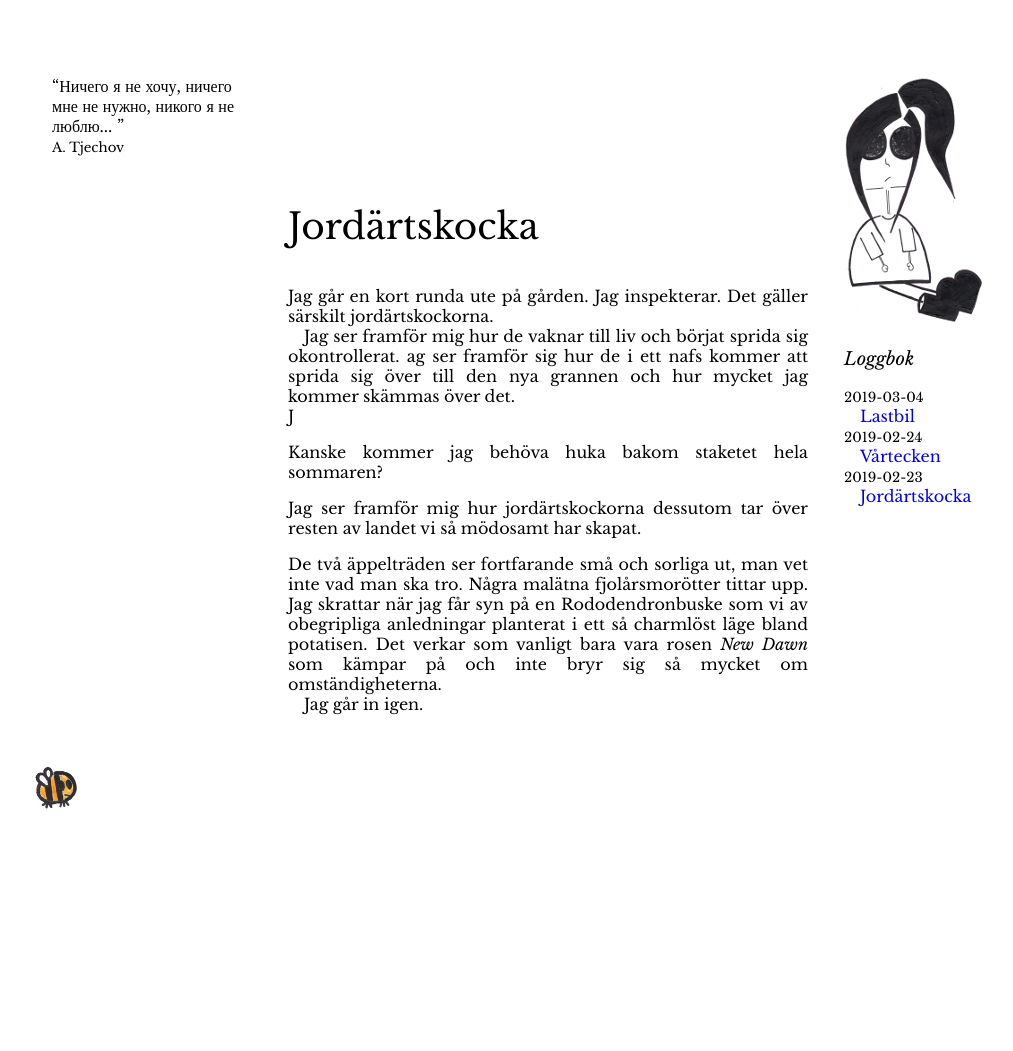
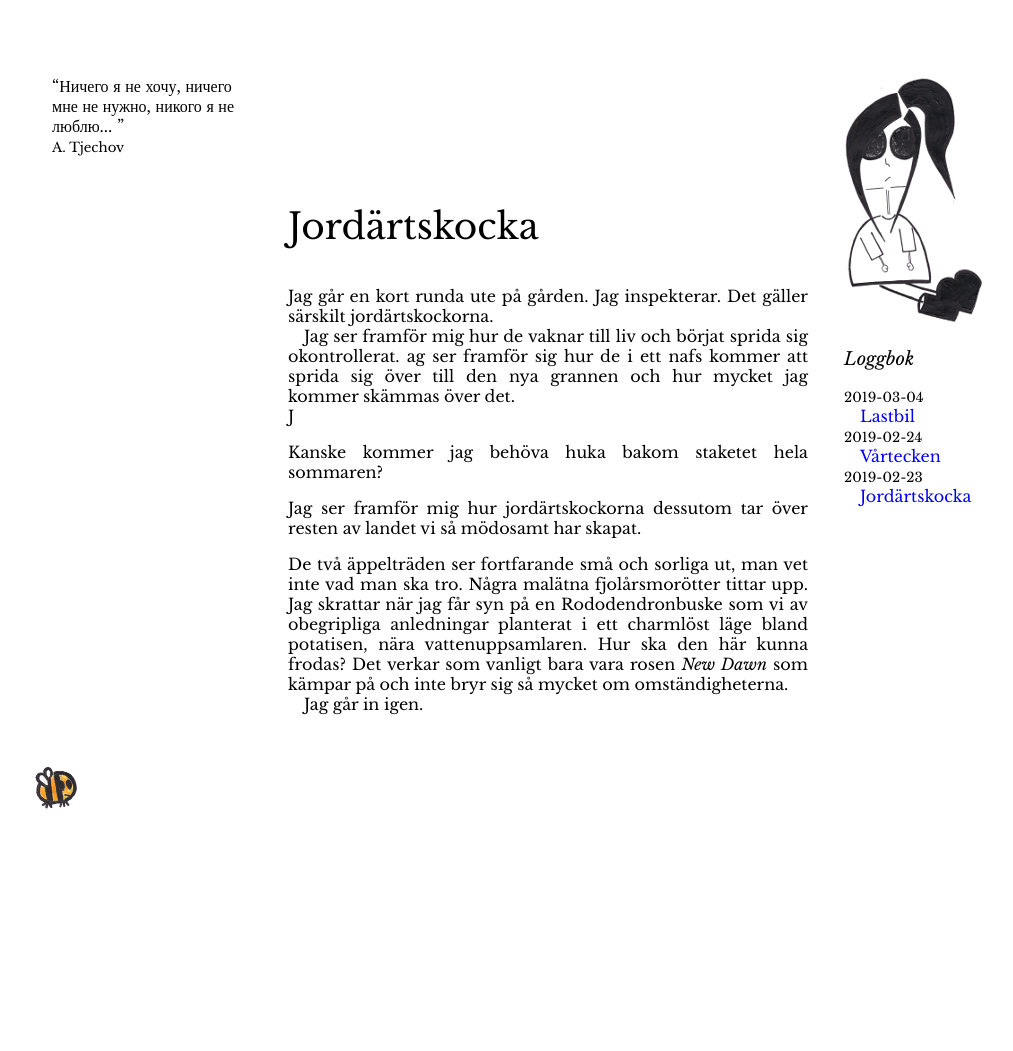
Before and after one commit to amandasandberg/amandasandberg.github.io, a Jekyll site: the page built from _posts/2019-02-23-jordarta.md, in a window 1280 px wide. Shown: the whole page, without its empty margins (92-1105 px from the left). Built offline with Jekyll 4.4.1, drawn with Linux system fonts in a browser that asks for light colours.

Commit message:
Update 2019-02-23-jordarta.md

```diff
--- a/_posts/2019-02-23-jordarta.md
+++ b/_posts/2019-02-23-jordarta.md
@@ -10,6 +10,6 @@ Kanske kommer jag behöva huka bakom staketet hela sommaren?
 
 Jag ser framför mig hur jordärtskockorna dessutom tar över resten av landet vi så mödosamt har skapat.
 
- De två äppelträden ser fortfarande små och sorliga ut, man vet inte vad man ska tro. Några malätna fjolårsmorötter tittar upp. Jag skrattar när jag får syn på en Rododendronbuske som vi av obegripliga anledningar planterat i ett så charmlöst läge bland potatisen.
+ De två äppelträden ser fortfarande små och sorliga ut, man vet inte vad man ska tro. Några malätna fjolårsmorötter tittar upp. Jag skrattar när jag får syn på en Rododendronbuske som vi av obegripliga anledningar planterat i ett charmlöst läge bland potatisen, nära vattenuppsamlaren. Hur ska den här kunna frodas?
  Det verkar som vanligt bara vara rosen _New Dawn_ som kämpar på och inte bryr sig så mycket om omständigheterna.
  <span>Jag går in igen.</span>
```
